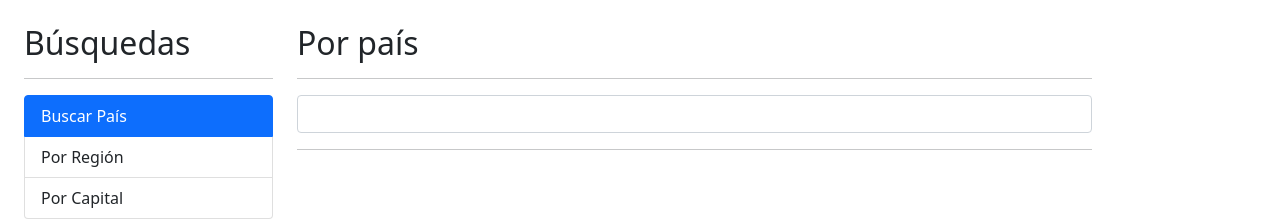
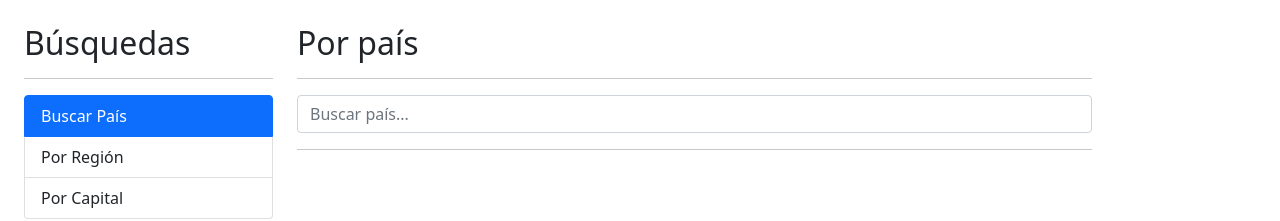
Before and after one commit to mbelduque/angular-api-restcountries, an Angular app: page / in a window 1280 px wide. Shown: the top 221 px of the page. Built offline with nearby package versions, Linux system fonts and the light colour scheme.

Commit message:
refactor: variable names

```diff
--- a/src/app/countries/pages/por-pais/por-pais.component.html
+++ b/src/app/countries/pages/por-pais/por-pais.component.html
@@ -4,17 +4,15 @@
   <div class="col">
     <app-pais-input
       (onEnter)="buscar($event)"
-      (onDebounce)="sugerencias($event)">
+      (onDebounce)="sugerencias($event)"
+      placeholder="Buscar país...">
     </app-pais-input>
   </div>
 </div>
 <hr>
 <div class="alert alert-danger" *ngIf="hayError">
-  No se encontró ningún país con el término {{termino}}
+  No se encontró ningún país con el término {{pais}}
 </div>
-<!--<div class="alert warning alert-warning" *ngIf="!termino && hayError">-->
-<!--  Debe ingresar un país para buscar-->
-<!--</div>-->
 <div class="row" *ngIf="paises.length > 0">
   <div class="col">
     <app-tabla-paises
--- a/src/app/countries/pages/por-pais/por-pais.component.ts
+++ b/src/app/countries/pages/por-pais/por-pais.component.ts
@@ -10,19 +10,18 @@ import {Pais} from "../../interfaces/pais.interface";
 })
 export class PorPaisComponent {
 
-  termino: string = '';
+  pais: string = '';
   hayError: boolean = false;
   paises: Pais[] = [];
 
   constructor(private paisService: PaisService) {
   }
 
-  buscar(termino: string): void {
+  buscar(pais: string): void {
     this.hayError = false;
-    this.termino = termino;
-    this.paisService.buscarPais(this.termino).subscribe((paises) => {
+    this.pais = pais;
+    this.paisService.buscarPais(this.pais).subscribe((paises) => {
       this.paises = paises;
-      console.log(this.paises);
     }, (() => {
       this.hayError = true;
       this.paises = [];
@@ -31,6 +30,6 @@ export class PorPaisComponent {
 
   sugerencias(event: string) {
     this.hayError = false;
+  }
 
-  }
 }
```
